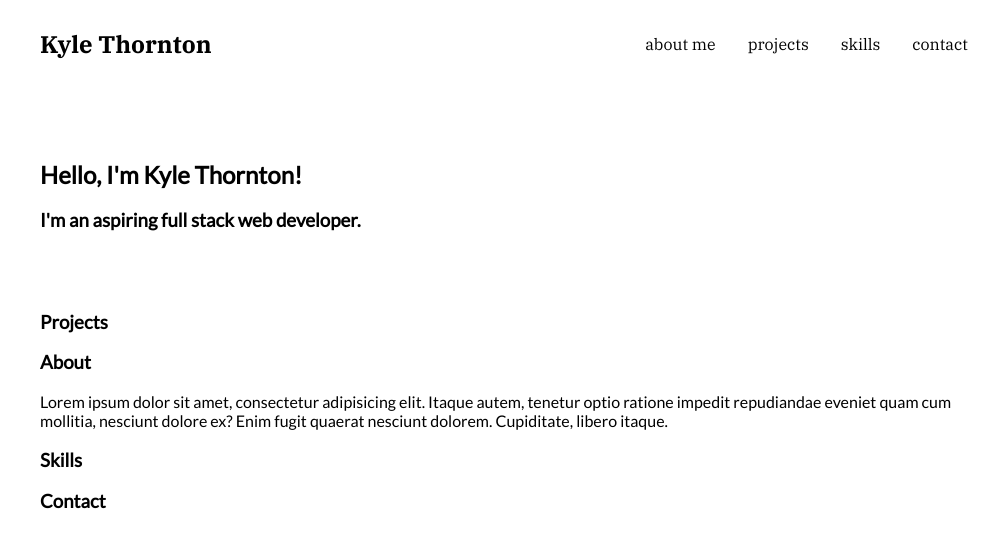
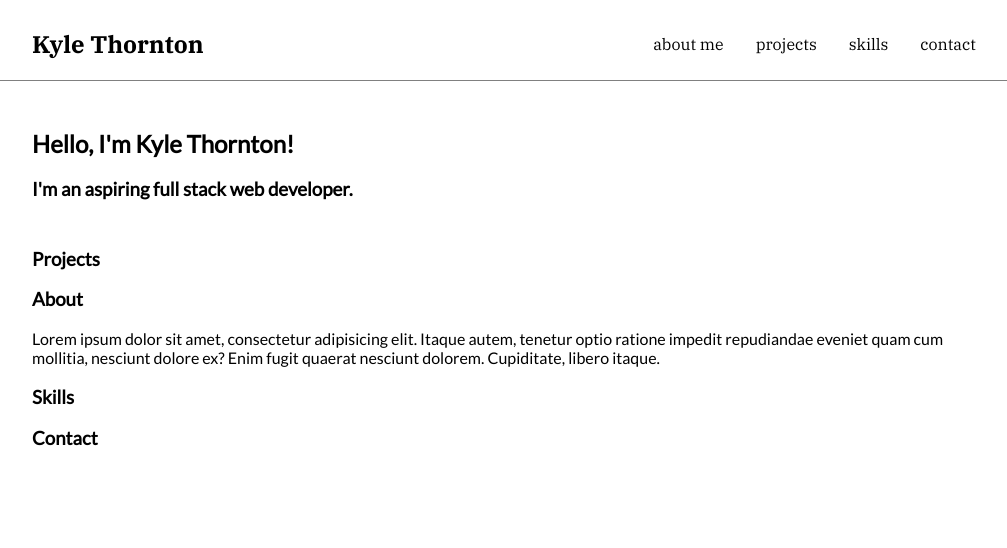
Before and after one commit to KyleMThornton/KyleMThornton, a plain HTML site: page index.html in a window 1280 px wide. Shown: the whole page, without its empty margins (128-1135 px from the left). Drawn offline with Linux system fonts and the light colour scheme.

Commit message:
Touched up CSS and added nav line

```diff
--- a/index.html
+++ b/index.html
@@ -12,6 +12,7 @@
 </head>
 <body>
     <nav>
+        <div class="navwrapper">
             <h1>Kyle Thornton</h1>
             <ul>
                 <li>about me</li>
@@ -19,6 +20,7 @@
                 <li>skills</li>
                 <li>contact</li>
             </ul>
+        </div>
     </nav>
     <main>
         <div class="banner">
--- a/styles.css
+++ b/styles.css
@@ -1,18 +1,15 @@
-/*
-font-family: 'IBM Plex Serif', serif;
-font-family: 'Lato', sans-serif;
-*/
-
-html {
-    max-width: 60rem;
+nav {
     margin: auto;
+    border-bottom: 1px gray solid;
 }
 
-nav {
+.navwrapper {
     font-family: 'IBM Plex Serif', serif;
     display: flex;
     justify-content: space-between;
     align-items: center;
+    margin: auto;
+    max-width: 60rem;
 }
 
 nav ul {
@@ -30,8 +27,10 @@ nav li:hover {
 
 main {
     font-family: 'Lato', sans-serif;
+    max-width: 60rem;
+    margin: auto;
 }
 
 .banner {
-    margin: 5rem 0rem;
+    margin: 3rem 0rem;
 }
```
Also changed, not shown: 1 other file. Lines whose indentation alone changed are shown as unchanged.
